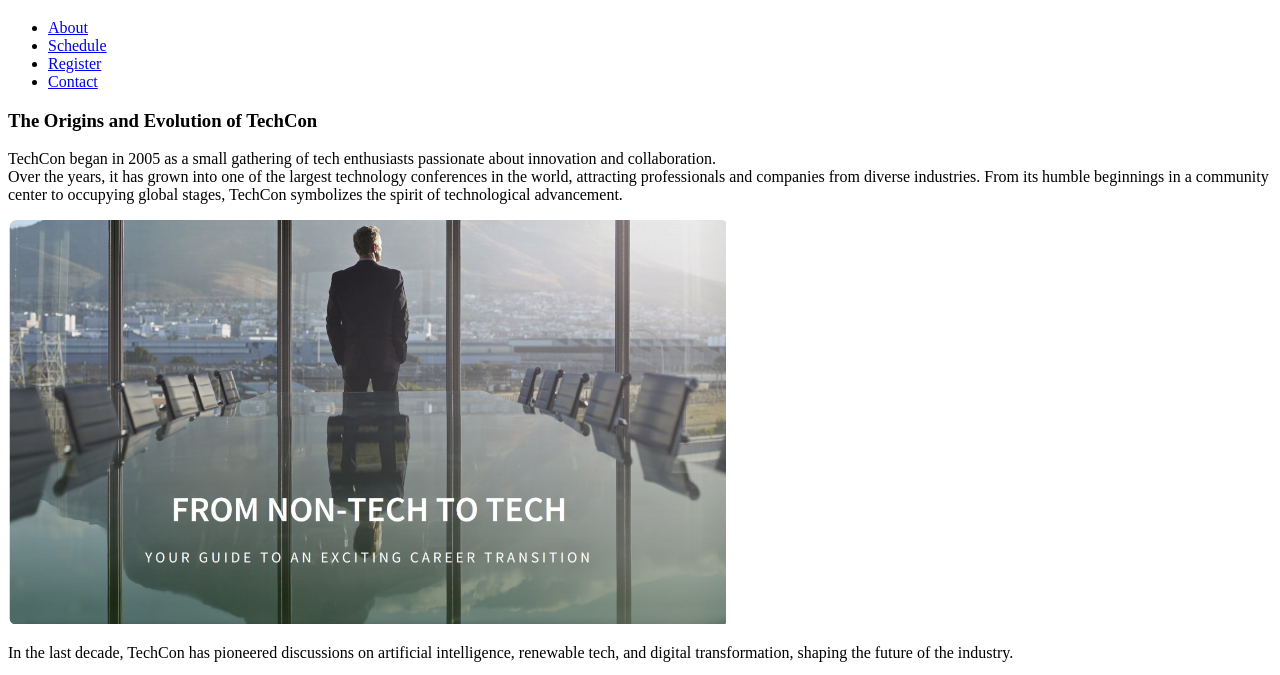
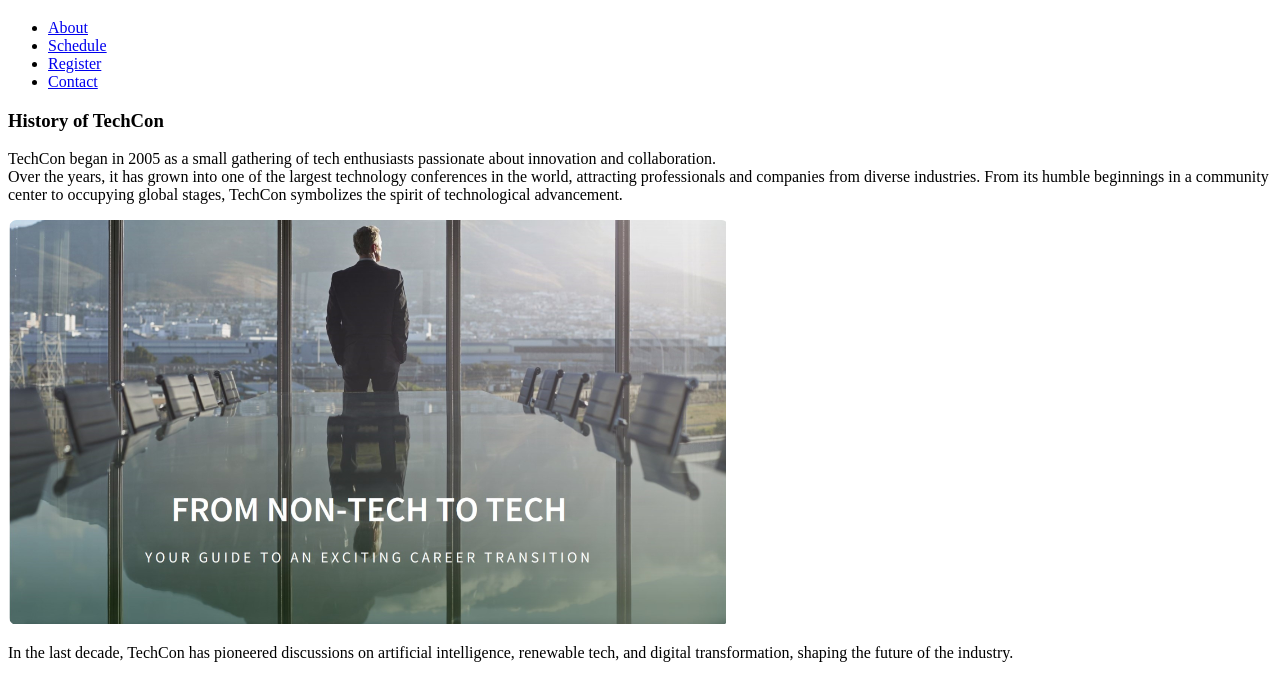
Before and after one commit to Breedua/TechCon_HTML, a plain HTML site: page techcon_website/about.html in a window 1280 px wide. Shown: the part 61-736 px from the top of the page. Drawn offline with Linux system fonts and the light colour scheme.

Commit message:
4th commit

```diff
--- a/techcon_website/about.html
+++ b/techcon_website/about.html
@@ -20,7 +20,7 @@
 
     <main>
         <article>
-            <h3>The Origins and Evolution of TechCon</h3>
+            <h3>History of TechCon</h3>
             <p>TechCon began in 2005 as a small gathering of tech enthusiasts passionate about innovation and collaboration.<br> Over the years, it has grown into one of the largest technology conferences in the world, attracting professionals and companies from diverse industries. From its humble beginnings in a community center to occupying global stages, TechCon symbolizes the spirit of technological advancement.</p>
             <img src="tech pic.png" alt="An image of the first TechCon event in 2005">
             <p>In the last decade, TechCon has pioneered discussions on artificial intelligence, renewable tech, and digital transformation, shaping the future of the industry.</p>
```
